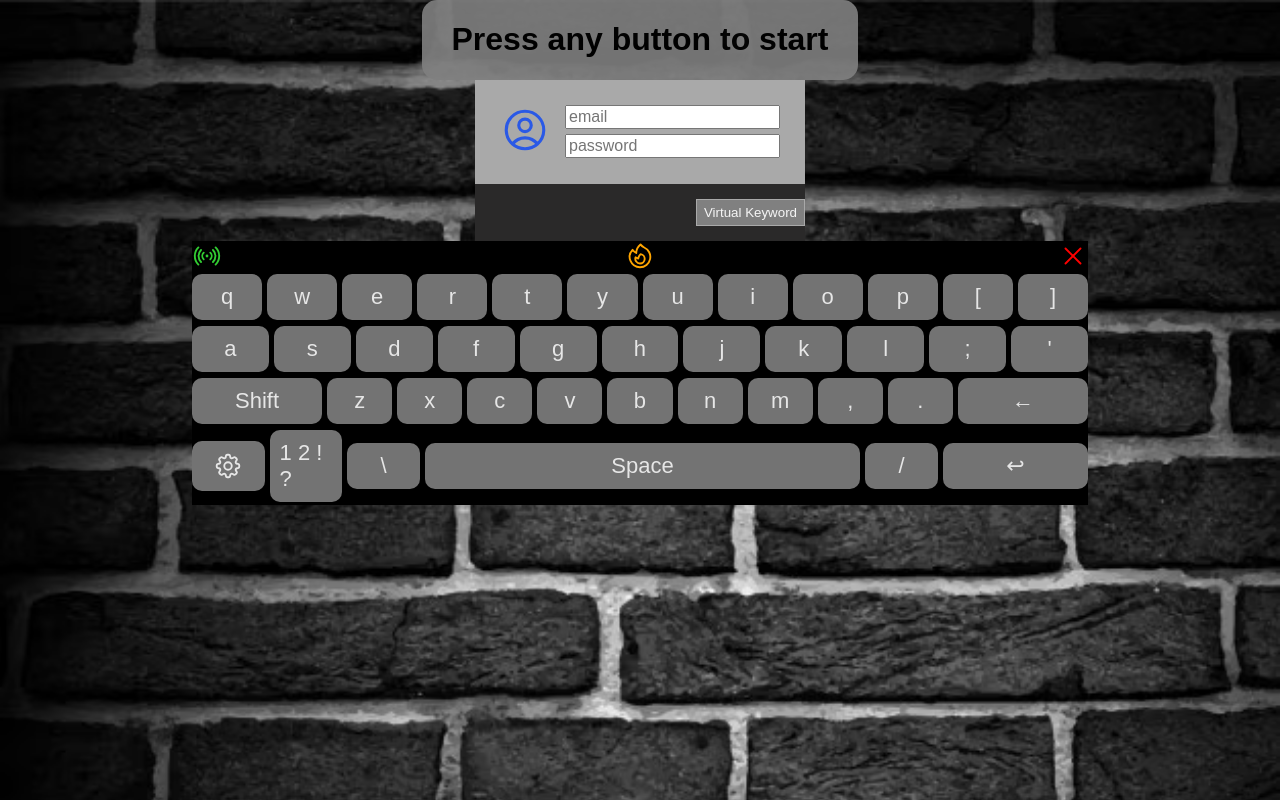
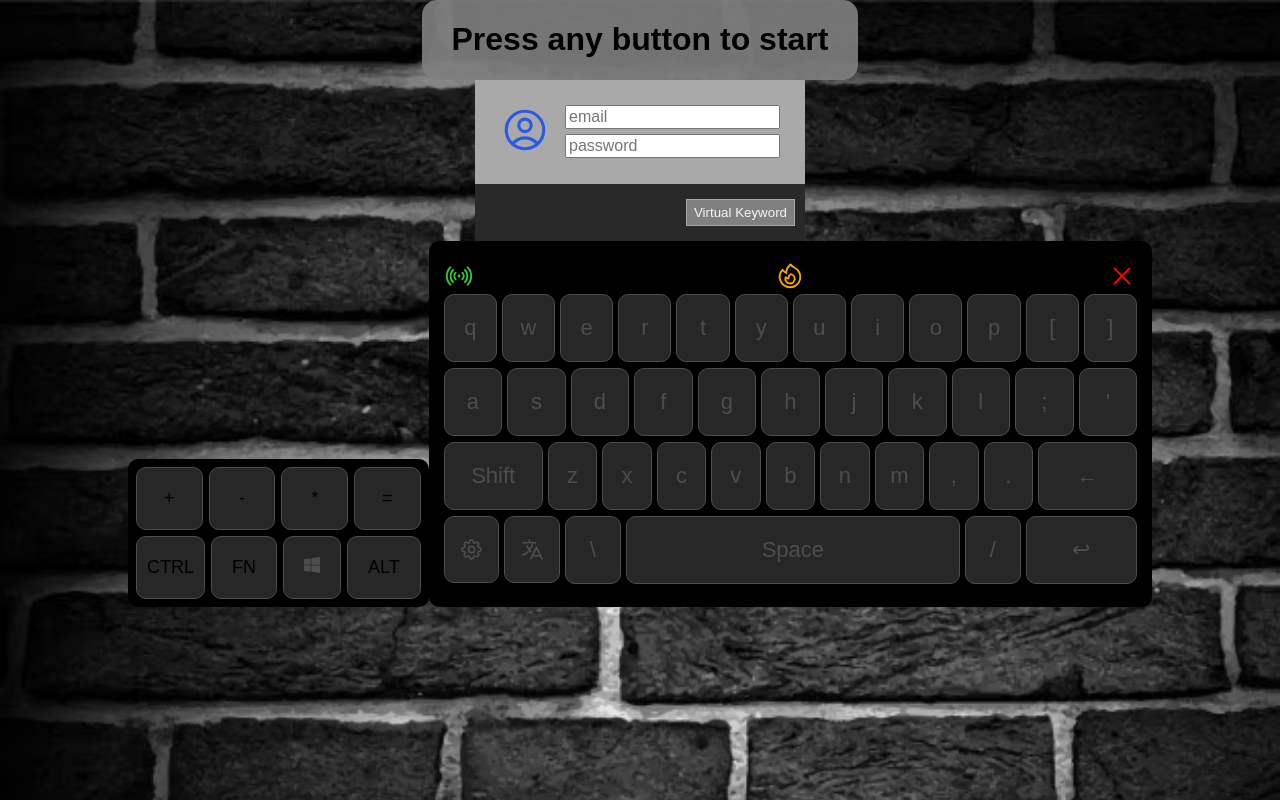
Before and after one commit to asliddintursunov/Virtual-Keyboard, a plain HTML site: page index.html in a window 1280 px wide. Drawn offline with Linux system fonts and the light colour scheme.

Commit message:
CSS is 98% done :)

```diff
--- a/index.html
+++ b/index.html
@@ -38,6 +38,24 @@
             </div>
         </div>
 
+        <div style="display: flex; flex-direction: row; width: 80%; align-items: center; justify-content: center;">
+            <!-- ====== Additional buttons ====== -->
+            <div class="more-settings">
+                <div>
+                    <div>+</div>
+                    <div>-</div>
+                    <div>*</div>
+                    <div>=</div>
+                </div>
+                <div>
+                    <div>CTRL</div>
+                    <div>FN</div>
+                    <div>
+                        <svg style="color: white" xmlns="http://www.w3.org/2000/svg" width="16" height="16" fill="currentColor" class="bi bi-windows" viewBox="0 0 16 16"> <path d="M6.555 1.375 0 2.237v5.45h6.555V1.375zM0 13.795l6.555.933V8.313H0v5.482zm7.278-5.4.026 6.378L16 16V8.395H7.278zM16 0 7.33 1.244v6.414H16V0z" fill="white"></path> </svg>
+                    </div>
+                    <div>ALT</div>
+                </div>
+            </div>
             <!-- ======= Keyboard Part ======= -->
             <div class="keyboard-container" id="keyboard">
                 <!-- Keyboard top part -->
@@ -102,7 +120,11 @@
                                 <path stroke-linecap="round" stroke-linejoin="round" d="M15 12a3 3 0 11-6 0 3 3 0 016 0z" />
                             </svg>
                         </div>
-                    <div>1 2 ! ?</div>
+                        <div>
+                            <svg xmlns="http://www.w3.org/2000/svg" fill="none" viewBox="0 0 24 24" stroke-width="1.5" stroke="currentColor" class="w-6 h-6 language-svg">
+                                <path stroke-linecap="round" stroke-linejoin="round" d="M10.5 21l5.25-11.25L21 21m-9-3h7.5M3 5.621a48.474 48.474 0 016-.371m0 0c1.12 0 2.233.038 3.334.114M9 5.25V3m3.334 2.364C11.176 10.658 7.69 15.08 3 17.502m9.334-12.138c.896.061 1.785.147 2.666.257m-4.589 8.495a18.023 18.023 0 01-3.827-5.802" />
+                              </svg>
+                        </div>
                         <div>\</div>
                         <div>Space</div>
                         <div>/</div>
@@ -110,6 +132,7 @@
                     </div>
                 </div>
             </div>
+        </div>
     </main>
     <script src="app.js"></script>
 </body>
--- a/scss/style.scss
+++ b/scss/style.scss
@@ -86,7 +86,7 @@ main{
         color: whitesmoke;
         cursor: pointer;
         transition: all 0.2s;
-
+        margin-right: 10px;
         &:hover{
             background-color: rgb(96, 96, 96);
         }
@@ -96,10 +96,13 @@ main{
 
 /* ====== Keyboard Part Started Here ====== */
 
-.keyboard-container{
-    width: 70%;
+.keyboard-container{ // ! =========================================
+    width: 80%;
     height: fit-content;
     background-color: black;
+    padding: 20px 15px;
+    border-radius: 10px;
+    z-index: 10;
 }
 
 .keyboard-top-part{
@@ -140,13 +143,14 @@ main{
             align-items: center;
             justify-content: center;
             font-size: 22px;
-            padding: 10px;
+            padding: 20px 10px;
             background-color: gray;
+            border: 1px solid white;
             border-radius: 10px;
-            opacity: 0.9;
+            opacity: 0.3;
             transition: all 0.15s;
             &:hover{
-                background-color: rgb(82, 81, 81);
+                background-color: rgb(106, 106, 106);
                 cursor: pointer;
             }
         }
@@ -163,13 +167,14 @@ main{
             align-items: center;
             justify-content: center;
             font-size: 22px;
-            padding: 10px;
+            padding: 20px 10px;
             background-color: gray;
+            border: 1px solid white;
             border-radius: 10px;
-            opacity: 0.9;
+            opacity: 0.3;
             transition: all 0.15s;
             &:hover{
-                background-color: rgb(82, 81, 81);
+                background-color: rgb(106, 106, 106);
                 cursor: pointer;
             }
         }
@@ -185,13 +190,14 @@ main{
             align-items: center;
             justify-content: center;
             font-size: 22px;
-            padding: 10px;
+            padding: 20px 10px;
             background-color: gray;
+            border: 1px solid white;
             border-radius: 10px;
-            opacity: 0.9;
+            opacity: 0.3;
             transition: all 0.15s;
             &:hover{
-                background-color: rgb(82, 81, 81);
+                background-color: rgb(106, 106, 106);
                 cursor: pointer;
             }
         }
@@ -202,24 +208,72 @@ main{
         color: white;
         gap: 5px;
         padding: 3px 0px;
-        div{
+        &>div{
             display: flex;
             align-items: center;
             justify-content: center;
             font-size: 22px;
-            padding: 10px;
+            padding: 20px 10px;
             background-color: gray;
+            border: 1px solid white;
             border-radius: 10px;
-            opacity: 0.9;
+            opacity: 0.3;
             transition: all 0.15s;
             &:hover{
-                background-color: rgb(82, 81, 81);
+                background-color: rgb(106, 106, 106);
                 cursor: pointer;
             }
         }
     }
 }
-.setting-svg{
-    width: 30px;
-    height: 30px;
+.setting-svg, .language-svg{
+    width: 25px;
+    height: 25px;
 }
+
+/* ====== More Buttons ====== */
+.more-settings{
+    // display: none; // ! ======== DISPLAY NONE HERE
+    width: fit-content;
+    height: fit-content;
+    padding: 5px;
+    background-color: black;
+    border-radius: 10px;
+    place-self: end;
+    opacity: 0;
+    transform: translateX(100%);
+    animation: animationMore 0.3s linear 0s 1 alternate both;
+    &>div{
+        display: flex;
+        flex-direction: row;
+        align-items: center;
+        justify-content: space-between;
+    }
+    &>div div{
+        width: 100%;
+        height: 100%;
+        margin: 3px;
+        background-color: gray;
+        border: 1px solid white;
+        border-radius: 10px;
+        opacity: 0.3;
+        font-size: large;
+        text-align: center;
+        padding: 20px 10px;
+        transition: all 0.15s;
+    }
+}
+@keyframes animationMore {
+    100%{
+        transform: translateX(0);
+        display: inline-block;
+        opacity: 1;
+    }
+}
+.more-settings > div{
+    &:nth-child(2){
+        &>div:nth-child(2), &>div:nth-child(3), &>div:nth-child(4){
+            padding: 20px;
+        }
+    }
+}
```
Also changed, not shown: scss/style.css, 1 other file. Lines whose indentation alone changed are shown as unchanged.
